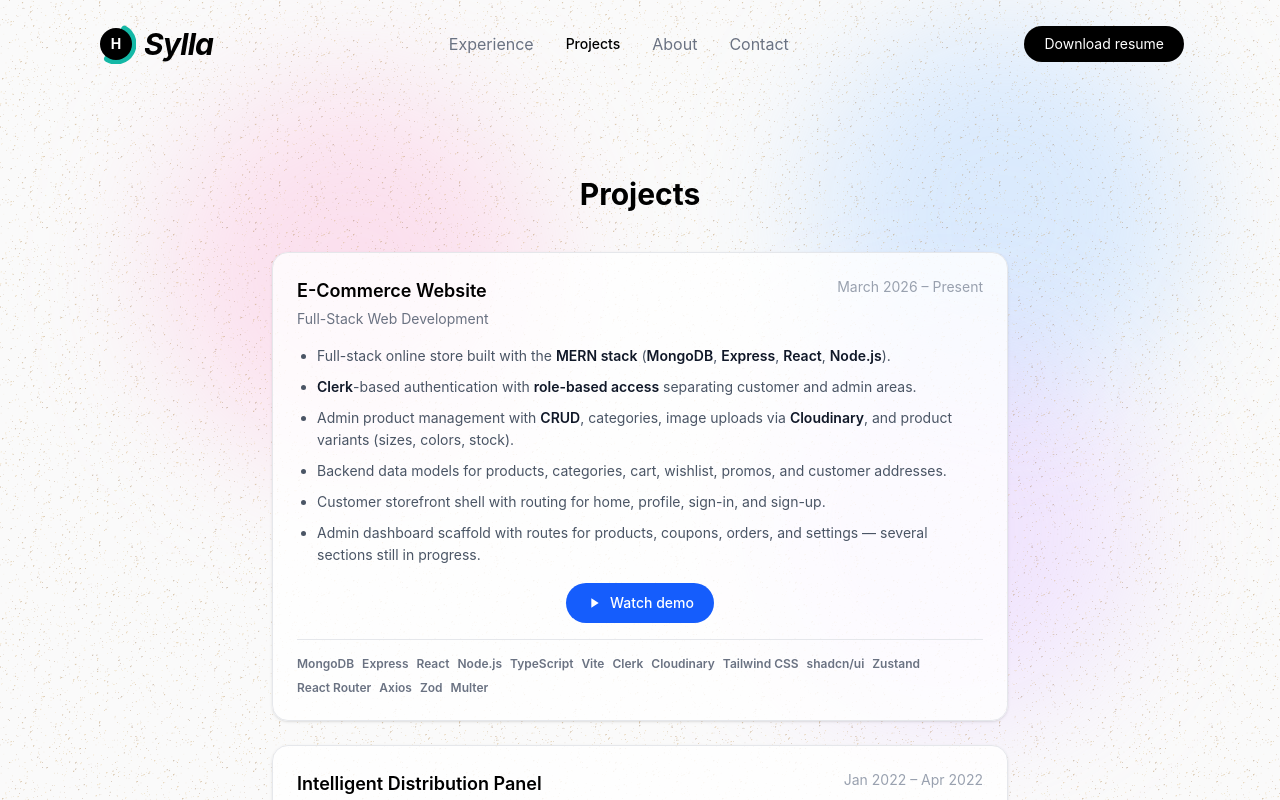
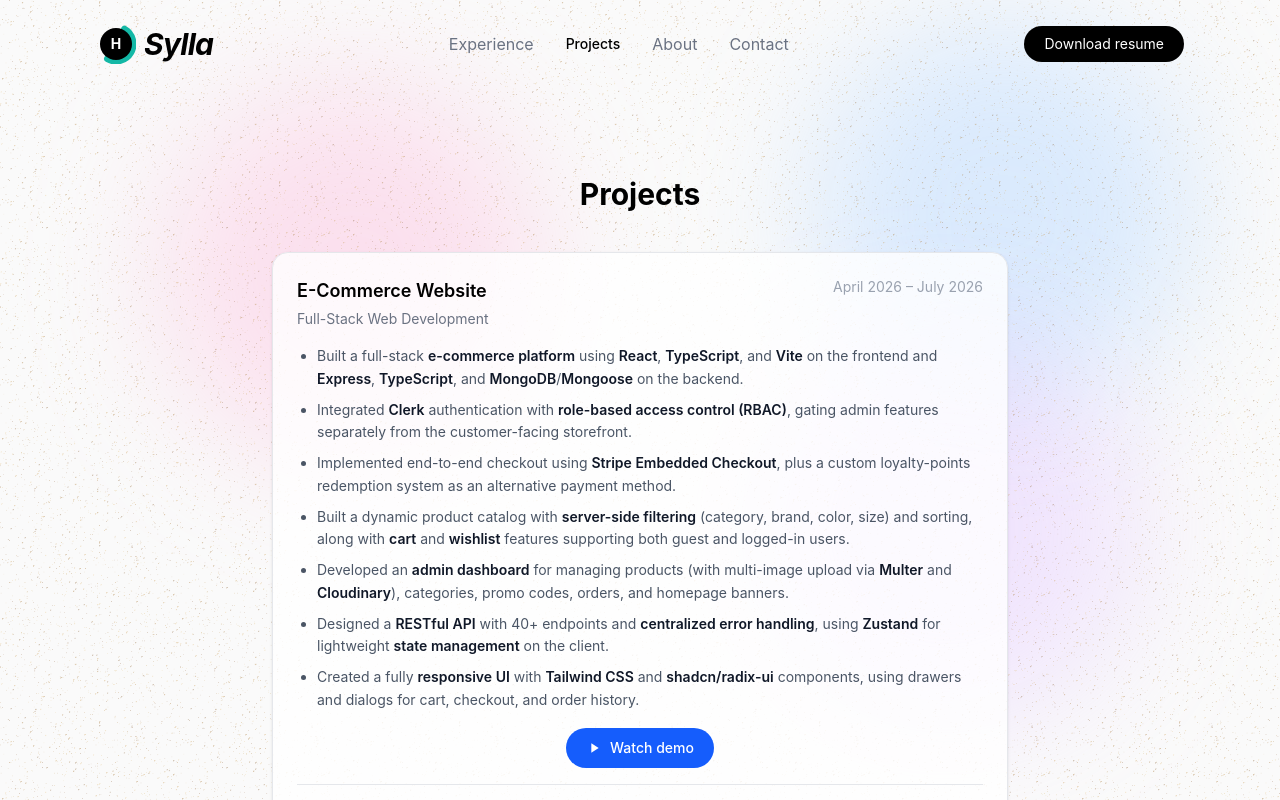
Before and after one commit to HarounaSylla/website, a React (Vite) app in the folder portfolio/: page /projects in a window 1280 px wide. Shown: the top 800 px of the page. Built offline with nearby package versions, Linux system fonts and the light colour scheme.

Commit message:
update the e-commerce project

```diff
--- a/portfolio/src/data/projects.ts
+++ b/portfolio/src/data/projects.ts
@@ -11,15 +11,16 @@ export interface Project {
 export const projects: Project[] = [
   {
     name: "E-Commerce Website",
-    dateRange: "March 2026 – Present",
+    dateRange: "April 2026 – July 2026",
     course: "Full-Stack Web Development",
     description: [
-      "Full-stack online store built with the **MERN stack** (**MongoDB**, **Express**, **React**, **Node.js**).",
-      "**Clerk**-based authentication with **role-based access** separating customer and admin areas.",
-      "Admin product management with **CRUD**, categories, image uploads via **Cloudinary**, and product variants (sizes, colors, stock).",
-      "Backend data models for products, categories, cart, wishlist, promos, and customer addresses.",
-      "Customer storefront shell with routing for home, profile, sign-in, and sign-up.",
-      "Admin dashboard scaffold with routes for products, coupons, orders, and settings — several sections still in progress.",
+      "Built a full-stack **e-commerce platform** using **React**, **TypeScript**, and **Vite** on the frontend and **Express**, **TypeScript**, and **MongoDB**/**Mongoose** on the backend.",
+      "Integrated **Clerk** authentication with **role-based access control (RBAC)**, gating admin features separately from the customer-facing storefront.",
+      "Implemented end-to-end checkout using **Stripe Embedded Checkout**, plus a custom loyalty-points redemption system as an alternative payment method.",
+      "Built a dynamic product catalog with **server-side filtering** (category, brand, color, size) and sorting, along with **cart** and **wishlist** features supporting both guest and logged-in users.",
+      "Developed an **admin dashboard** for managing products (with multi-image upload via **Multer** and **Cloudinary**), categories, promo codes, orders, and homepage banners.",
+      "Designed a **RESTful API** with 40+ endpoints and **centralized error handling**, using **Zustand** for lightweight **state management** on the client.",
+      "Created a fully **responsive UI** with **Tailwind CSS** and **shadcn/radix-ui** components, using drawers and dialogs for cart, checkout, and order history.",
     ],
     stack: [
       "MongoDB",
```
